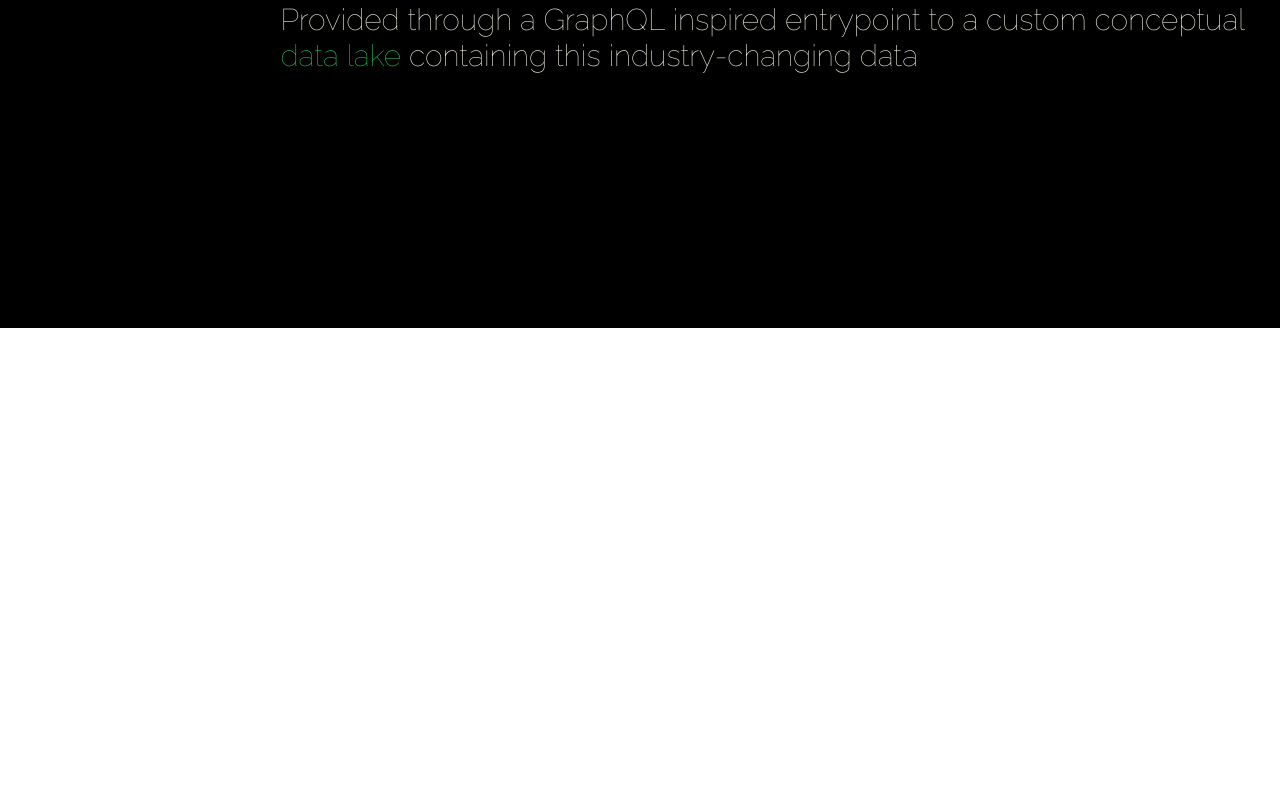
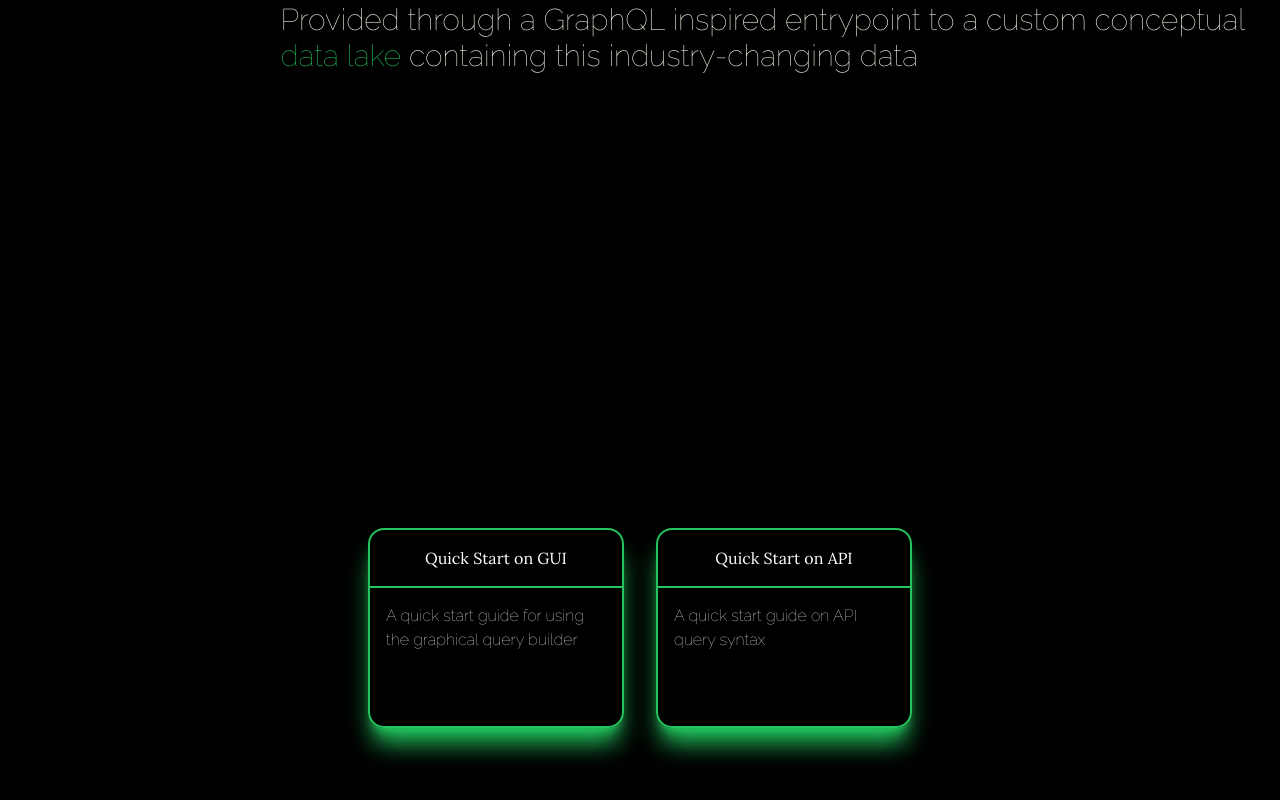
Before and after one commit to CygnusBorjigin/pocketlake_UI, a React (Create React App) app: page / in a window 1280 px wide. Shown: the part 1472-2272 px from the top of the page. Before the commit the page ends 1800 px from the top, so only its background shows below. Built offline with nearby package versions, Linux system fonts and the light colour scheme.

Commit message:
finish docs

```diff
--- /dev/null
+++ b/src/components/landingpage/DocsDisplay.jsx
@@ -0,0 +1,15 @@
+import EachDoc from "./EachDoc";
+
+const DocsDisplay = () => {
+    const docInfo = [{title: "Quick Start on GUI", summary: "A quick start guide for using the graphical query builder"},
+        {title: "Quick Start on API", summary: "A quick start guide on API query syntax"}]
+    return (
+        <div className={"w-screen h-screen bg-black text-white flex flex-col justify-center"} id={"docs"}>
+            <div className={"h-1/2 flex justify-center"}>
+                {docInfo.map(each => <EachDoc info={each}></EachDoc>)}
+            </div>
+        </div>
+    )
+}
+
+export default DocsDisplay;
--- /dev/null
+++ b/src/components/landingpage/EachDoc.jsx
@@ -0,0 +1,10 @@
+const EachDoc = (props) => {
+    return(
+        <div className={"w-1/5 h-1/2 border-2 border-green-500 mx-4 rounded-2xl text-white shadow-xl shadow-green-500"}>
+            <h1 className={"text-center py-4 font-lora border-b-2 border-b-green-500"}>{props.info.title}</h1>
+            <p className={"font-raleway mx-4 mt-4"}>{props.info.summary}</p>
+        </div>
+    )
+}
+
+export default EachDoc;
--- a/src/components/landingpage/LandingPage.jsx
+++ b/src/components/landingpage/LandingPage.jsx
@@ -1,6 +1,7 @@
 import NavBar from "./NavBar";
 import Home from "./Home";
 import About from "./About";
+import DocsDisplay from "./DocsDisplay";
 
 const LandingPage = () => {
 
@@ -9,6 +10,7 @@
             <NavBar></NavBar>
             <Home></Home>
             <About></About>
+            <DocsDisplay></DocsDisplay>
         </div>
     )
 }
--- a/src/components/landingpage/NavBar.jsx
+++ b/src/components/landingpage/NavBar.jsx
@@ -18,7 +18,9 @@
                     <button className={buttonStyle}>
                         <ScrollLink to="about" spy={true} smooth={true} offset={50} duration={500}>About Us</ScrollLink>
                     </button>
-                    <button className={buttonStyle}>Docs</button>
+                    <button className={buttonStyle}>
+                        <ScrollLink to="docs" spy={true} smooth={true} offset={50} duration={500}>Docs</ScrollLink>
+                    </button>
                     <button className={buttonStyle}>Contact</button>
                     <button className={buttonStyle}>Login</button>
                 </div>
```
